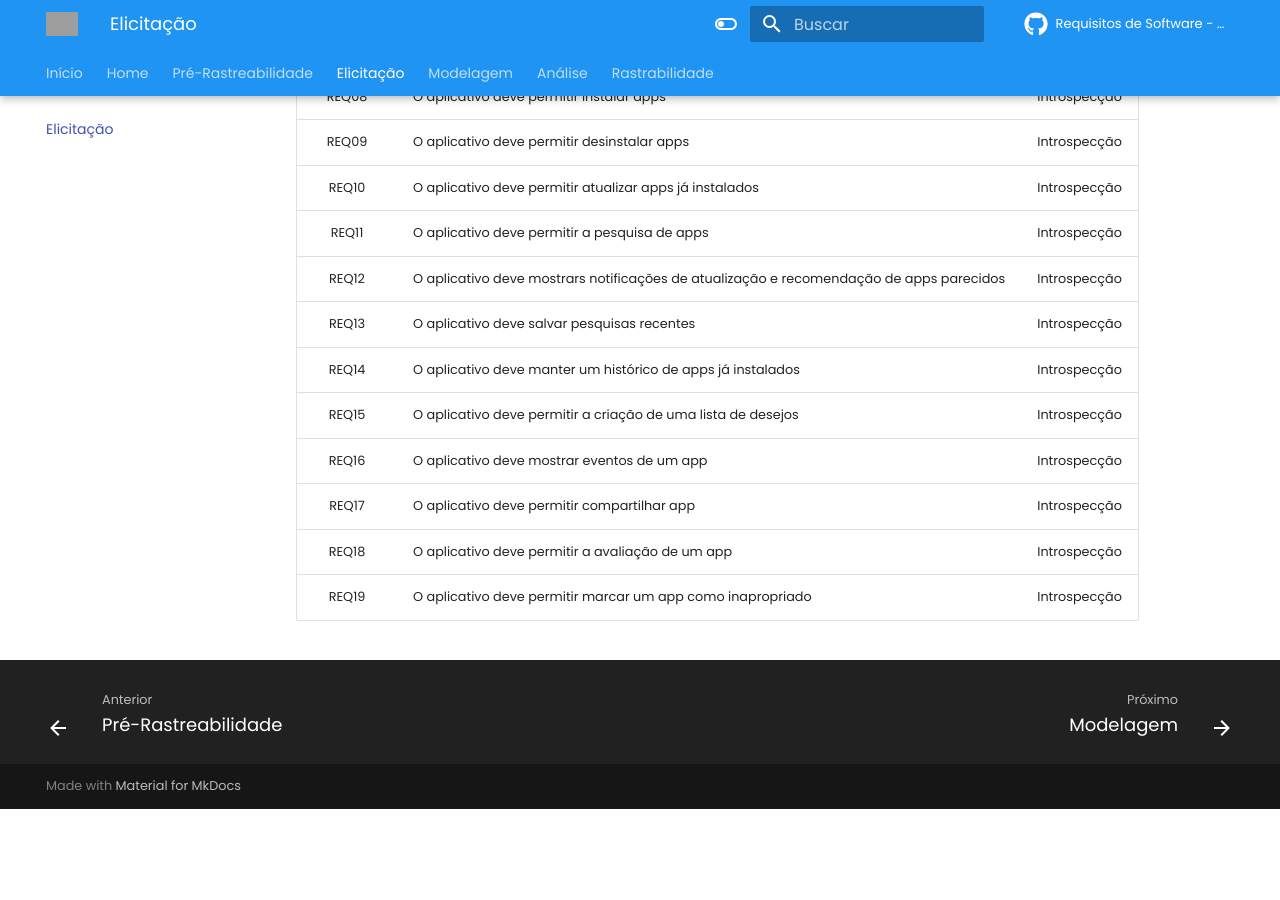
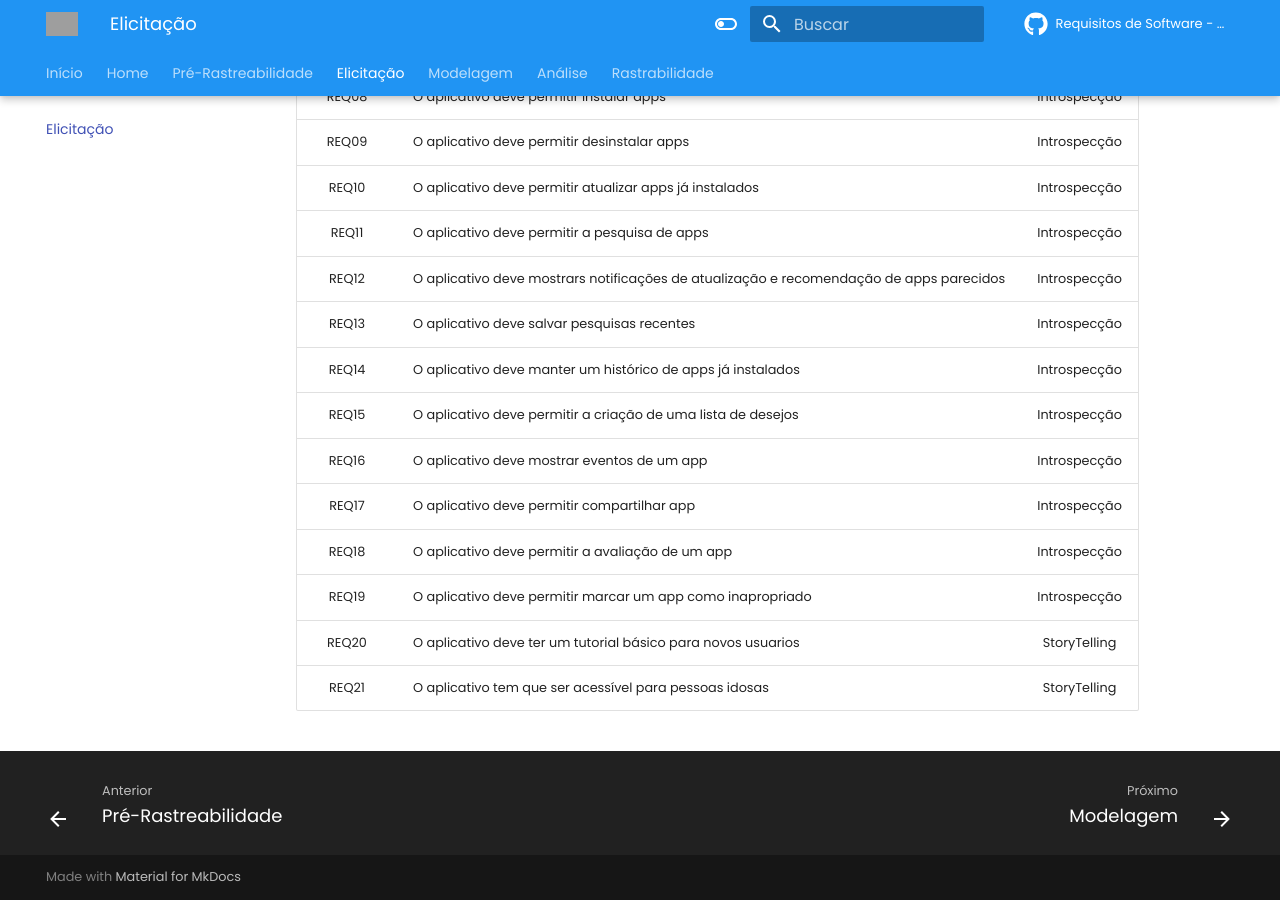
Before and after one commit to artrsousa1/req2024-1, an MkDocs documentation site: the page built from docs/elicitacao/elicitacao.md, in a window 1280 px wide and 900 px high, scrolled down 4323 px. Built offline with MkDocs 1.6.1 and Material for MkDocs 9.7.7, drawn with Linux system fonts in a browser that asks for light colours; comment, search, counter and statistics services are not loaded; before the commit the page ends 5132 px from its top, so only the background shows below that; grey boxes are pictures that could not be loaded.

Commit message:
Adicionando requisitos tirados do storytelling
Co-authored-by: Cecilia Quaresma <ceciquaresma2014@gmail.com>

```diff
--- a/docs/elicitacao/elicitacao.md
+++ b/docs/elicitacao/elicitacao.md
@@ -79,10 +79,6 @@ considerando diversos cenários de uso, possíveis problemas e soluções.
 29. Filtrar aplicativos
 
 
-
-
-
-
 ## Storytelling
 
 Storytelling na elicitação de requisitos é uma técnica que utiliza narrativas para capturar e comunicar os requisitos de um sistema de forma mais clara e envolvente. Em vez de apenas listar especificações técnicas, o storytelling incorpora histórias e cenários que ilustram como o sistema será usado na prática. Isso ajuda a criar um entendimento mais profundo e compartilhado entre as partes interessadas, como desenvolvedores, clientes e usuários finais.
@@ -129,3 +125,5 @@ Ações: Ela abre o celular e busca pela PlayStore. Ela observa o símbolo de pe
 | REQ17 | O aplicativo deve permitir compartilhar app | Introspecção |
 | REQ18 | O aplicativo deve permitir a avaliação de um app | Introspecção |
 | REQ19 | O aplicativo deve permitir marcar um app como inapropriado | Introspecção |
+| REQ20 | O aplicativo deve ter um tutorial básico para novos usuarios | StoryTelling |
+| REQ21 | O aplicativo tem que ser acessível para pessoas idosas | StoryTelling |
```
Also changed, not shown: other parts of docs/elicitacao/elicitacao.md (+1 -1 lines).
